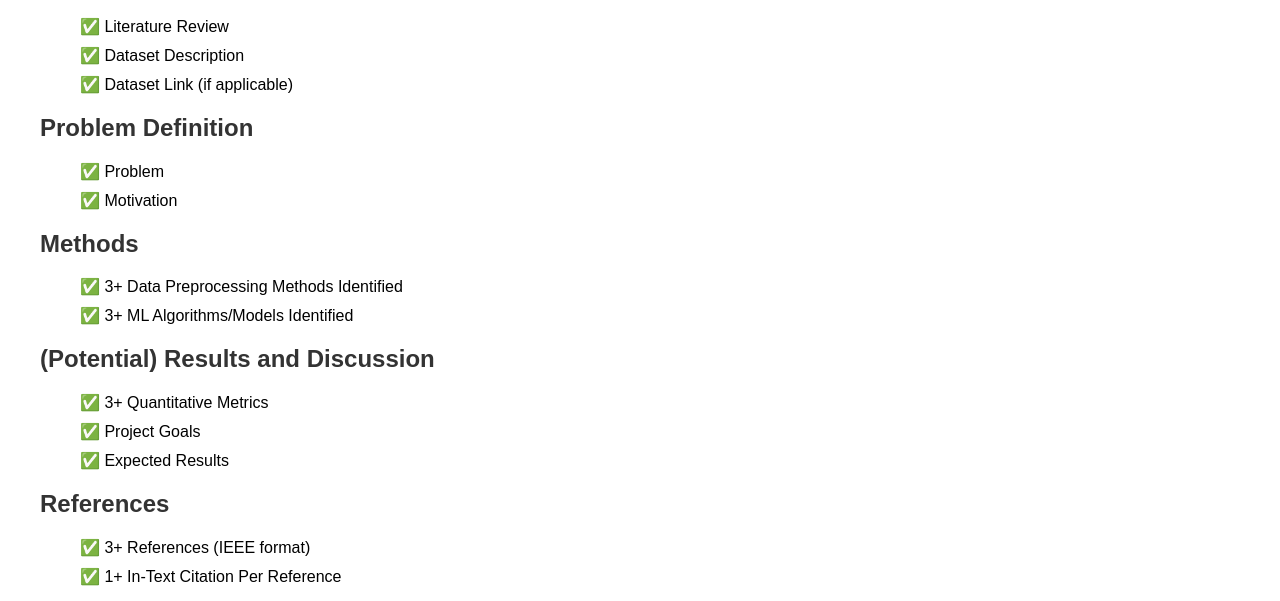
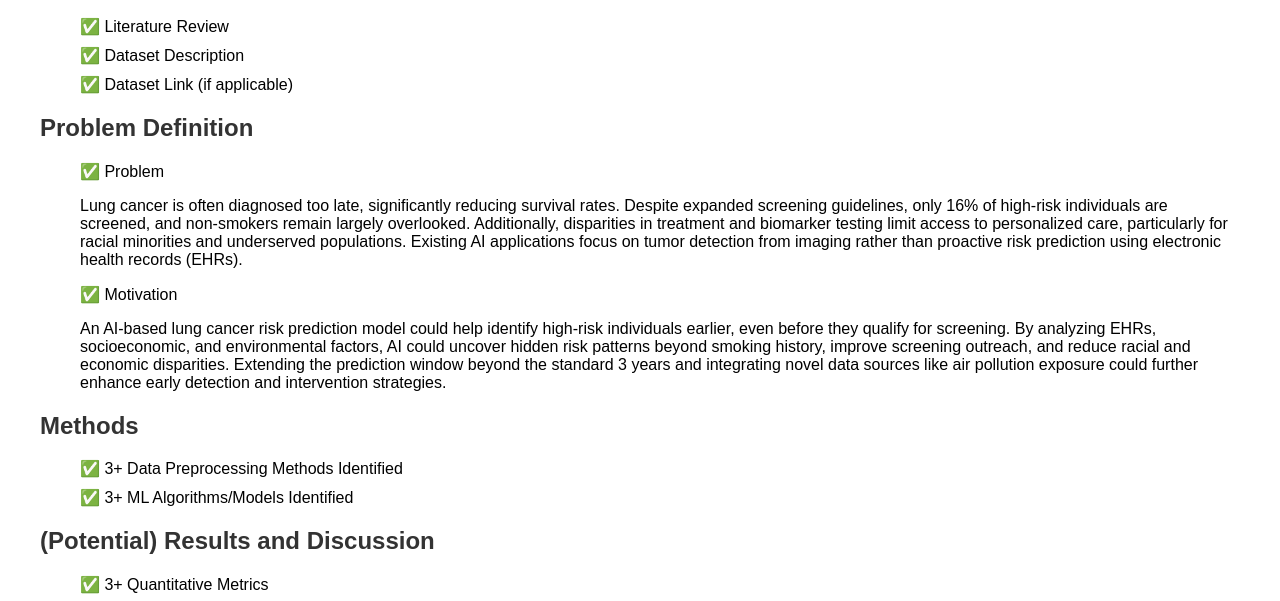
Before and after one commit to annayirp/CS7641_Project, a plain HTML site: page index.html in a window 1280 px wide. Shown: the part 151-752 px from the top of the page. Drawn offline with Linux system fonts and the light colour scheme.

Commit message:
Initial Problem/Description

```diff
--- a/index.html
+++ b/index.html
@@ -29,7 +29,9 @@
         <h2>Problem Definition</h2>
         <ul>
             <li>✅ Problem</li>
+            <p>Lung cancer is often diagnosed too late, significantly reducing survival rates. Despite expanded screening guidelines, only 16% of high-risk individuals are screened, and non-smokers remain largely overlooked. Additionally, disparities in treatment and biomarker testing limit access to personalized care, particularly for racial minorities and underserved populations. Existing AI applications focus on tumor detection from imaging rather than proactive risk prediction using electronic health records (EHRs).</p>
             <li>✅ Motivation</li>
+            <p>An AI-based lung cancer risk prediction model could help identify high-risk individuals earlier, even before they qualify for screening. By analyzing EHRs, socioeconomic, and environmental factors, AI could uncover hidden risk patterns beyond smoking history, improve screening outreach, and reduce racial and economic disparities. Extending the prediction window beyond the standard 3 years and integrating novel data sources like air pollution exposure could further enhance early detection and intervention strategies.</p>
         </ul>
     </section>
 
```
